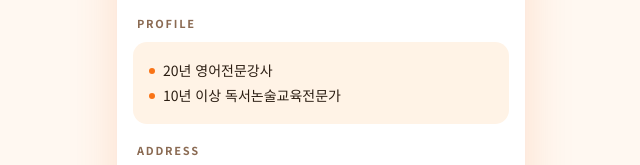
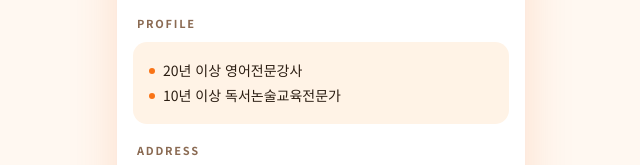
Before and after one commit to leehappyi0216-bot/namecard, a plain HTML site: page index.html in a window 1280 px wide. Shown: the part 581-746 px from the top of the page, 319-959 px from the left. Drawn offline with nearby package versions, Linux system fonts and the light colour scheme.

Commit message:
소개 문구 수정: 20년 이상 영어전문강사
Co-Authored-By: Claude Opus 5.5 <noreply@anthropic.com>

```diff
--- a/index.html
+++ b/index.html
@@ -256,7 +256,7 @@ const CARD = {
   websiteLabel: "블로그",
   address: "경남 밀양시 새미리벌로 47 2층",
   about: [
-    "20년 영어전문강사",
+    "20년 이상 영어전문강사",
     "10년 이상 독서논술교육전문가",
   ],
   sns: [
```
